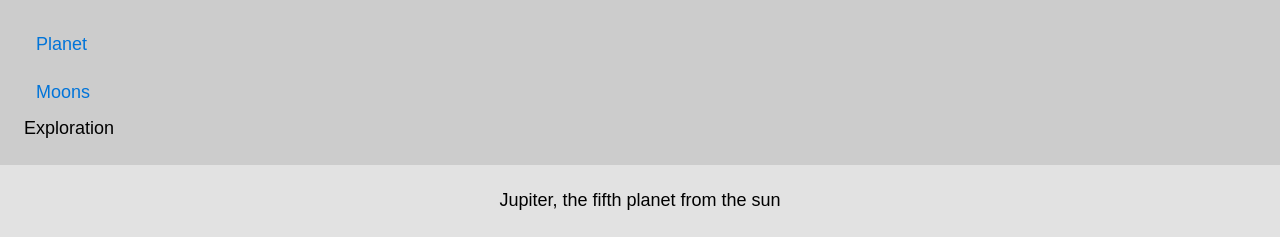
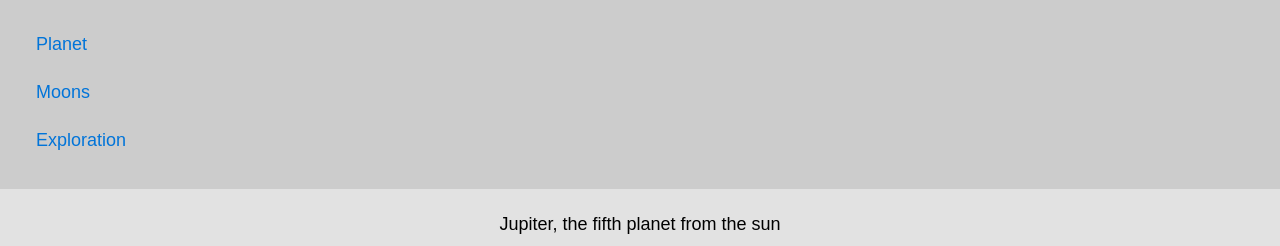
Before and after one commit to chenise-paquette/dsn1675-planet-website, a plain HTML site: page index.html in a window 1280 px wide. Shown: the part 99-345 px from the top of the page. Drawn offline with Linux system fonts and the light colour scheme.

Commit message:
mistake 2

```diff
--- a/index.html
+++ b/index.html
@@ -20,7 +20,7 @@
     <ul class="nav mega gutter pad-t">
     <li><a class="island-half" href="index.html">Planet</a></li>
     <li><a class="island-half" href="moons.html">Moons</a></li>
-    <li><aclass="island-half"href="exploration.html">Exploration</a></li>
+    <li><a class="island-half" href="exploration.html">Exploration</a></li>
     </ul>
  </nav>
 
```
